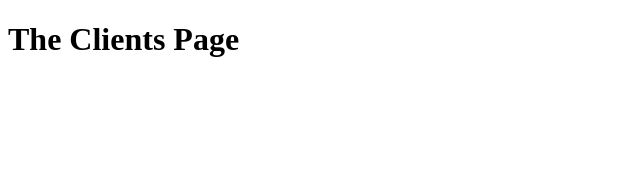
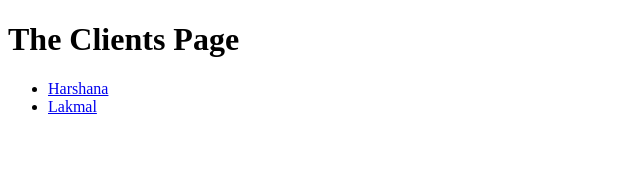
Before and after one commit to Harshana-github/Nextjs-practice-01, a Next.js app: page /clients in a window 1280 px wide. Shown: the top 170 px of the page, without its empty margins (0-640 px from the left). Built offline with nearby package versions, Linux system fonts and the light colour scheme.

Commit message:
Navigating-To-Dynamic-Routes

```diff
--- a/pages/clients/index.js
+++ b/pages/clients/index.js
@@ -1,11 +1,24 @@
-import React from 'react'
+import React from "react";
+import Link from "next/link";
 
 function ClientsPage() {
+  const clients = [
+    { id: "har", name: "Harshana" },
+    { id: "lak", name: "Lakmal" },
+  ];
+
   return (
     <div>
       <h1>The Clients Page</h1>
+      <ul>
+        {clients.map((client) => (
+          <li key={client.id}>
+            <Link href={`/clients/${client.id}`}>{client.name}</Link>
+          </li>
+        ))}
+      </ul>
     </div>
-  )
+  );
 }
 
-export default ClientsPage
+export default ClientsPage;
```
